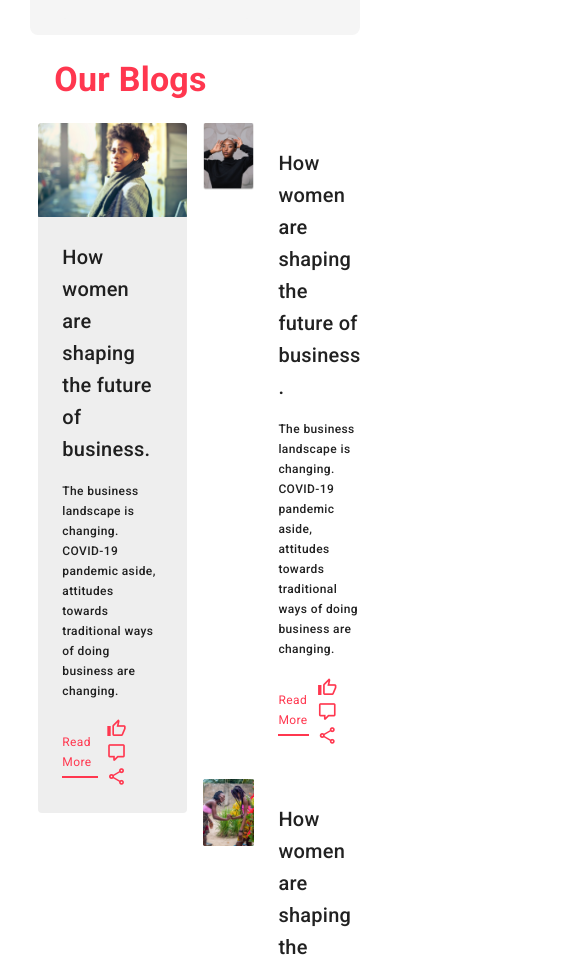
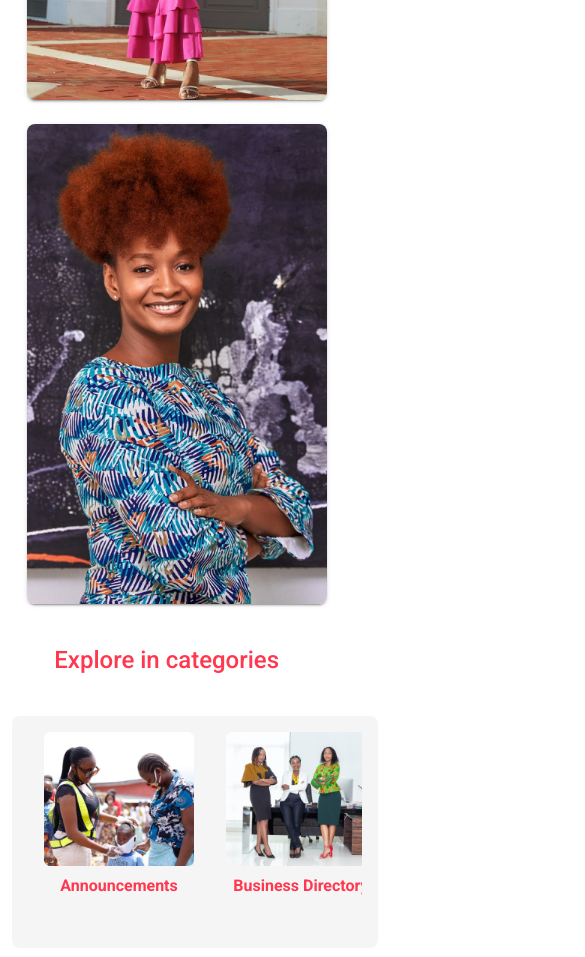
Before and after one commit to trevismurithi/wcw-frontend, a Nuxt app: page /blog in a window 390 px wide. Shown: the part 1040-1997 px from the top of the page, 585 px wide, since content can reach past the window. Built offline with nearby package versions, Linux system fonts and the light colour scheme.

Commit message:
blog page phone settings

```diff
--- a/components/blog/BlogCard.vue
+++ b/components/blog/BlogCard.vue
@@ -1,6 +1,13 @@
 <template>
-  <v-card class="d-flex flex-row mb-2" elevation="0">
-    <div style="width:35%">
+  <v-card
+    class="mb-2"
+    :class="{
+      'd-flex flex-row':largeDevice,
+      '':smallDevice
+    }"
+    elevation="0"
+  >
+    <div :style="largeDevice?'width:35%':'width:100%'">
       <v-img :src="'/images/blog/'+image" />
     </div>
     <div class="pa-6 d-flex flex-column justify-space-between" style="width:90%">
@@ -25,6 +32,14 @@ export default {
       type: String,
       default: 'blog-2.png'
     }
+  },
+  computed: {
+    smallDevice () {
+      return this.$vuetify.breakpoint.smAndDown
+    },
+    largeDevice () {
+      return this.$vuetify.breakpoint.mdAndUp
+    }
   }
 }
 </script>
--- a/components/blog/BlogContainer.vue
+++ b/components/blog/BlogContainer.vue
@@ -1,7 +1,7 @@
 <template>
   <v-hover>
     <template #default="{ hover }">
-      <v-card class="mx-auto rounded-lg" width="344">
+      <v-card class="mx-auto rounded-lg my-6" :width="largeDevice?'350px':'300px'">
         <v-img :src="'/images/blog/' + image" />
         <v-fade-transition>
           <v-overlay
@@ -39,6 +39,14 @@ export default {
       type: String,
       default: 'image.png'
     }
+  },
+  computed: {
+    smallDevice () {
+      return this.$vuetify.breakpoint.smAndDown
+    },
+    largeDevice () {
+      return this.$vuetify.breakpoint.mdAndUp
+    }
   }
 }
 </script>
--- a/components/blog/SliderGroup.vue
+++ b/components/blog/SliderGroup.vue
@@ -2,7 +2,7 @@
   <v-sheet
     class="mx-auto grey lighten-4 rounded-lg"
     elevation="0"
-    width="90%"
+    :width="largeDevice?'90%':'100%'"
   >
     <v-slide-group
       v-model="model"
@@ -45,6 +45,14 @@ export default {
     return {
       model: null
     }
+  },
+  computed: {
+    smallDevice () {
+      return this.$vuetify.breakpoint.smAndDown
+    },
+    largeDevice () {
+      return this.$vuetify.breakpoint.mdAndUp
+    }
   }
 }
 </script>
--- a/pages/blog.vue
+++ b/pages/blog.vue
@@ -5,14 +5,26 @@
         Featured Readings
       </p>
     </div>
-    <div class="my-6 mx-auto d-flex" style="width:90%">
+    <div
+      :class="{
+        'my-6 mx-auto d-flex':largeDevice
+      }"
+      style="width:90%"
+    >
       <blog-container />
       <blog-container image="image-2.png" />
       <blog-container image="image-3.png" />
     </div>
     <!-- explore in categories -->
     <div class="my-10 mx-auto" style="width:90%">
-      <p class="text-h4 ml-6 font-weight-medium my-4" style="color:#FF374F;">
+      <p
+        class="ml-6 font-weight-medium my-4"
+        :class="{
+          'text-h4':largeDevice,
+          'text-h5':smallDevice
+        }"
+        style="color:#FF374F;"
+      >
         Explore in categories
       </p>
     </div>
@@ -20,28 +32,52 @@
     <slider-group :category="categories" />
     <!-- our blog section -->
     <div class="my-6 mx-auto" style="width:90%">
-      <p class="text-h4 ml-6 font-weight-bold my-4" style="color:#FF374F;">
+      <p
+        class="font-weight-bold my-4"
+        :class="{
+          'text-h4 ml-6':largeDevice,
+          'text-h5':smallDevice
+        }"
+        style="color:#FF374F;"
+      >
         Our Blogs
       </p>
     </div>
     <!-- part B of the blog section -->
-    <div class="mx-auto d-flex flex-row" style="width:90%">
-      <div class="mx-2" style="width:45%">
+    <div
+      class="mx-auto"
+      :class="{
+        'd-flex flex-row':largeDevice,
+        '':smallDevice
+      }"
+      :style="largeDevice?'width:90%':'width:100%'"
+    >
+      <div class="mx-2" :style="largeDevice?'width:45%':'width:100%'">
         <main-card />
       </div>
-      <div class="mx-2" style="width:45%">
+      <div class="mx-2" :style="largeDevice?'width:45%':'width:100%'">
         <blog-card />
         <blog-card image="blog-3.png" />
       </div>
     </div>
     <!-- other blogs for the page -->
     <div class="mx-auto my-10" style="width:90%">
-      <div class="my-6  d-flex">
+      <div
+        class="my-6"
+        :class="{
+          'd-flex':largeDevice
+        }"
+      >
         <blog-container image="other.png" />
         <blog-container image="other-2.png" />
         <blog-container image="other-3.png" />
       </div>
-      <div class="my-6 mx-auto d-flex">
+      <div
+        class="my-6 mx-auto"
+        :class="{
+          'd-flex':largeDevice
+        }"
+      >
         <blog-container image="other-4.png" />
         <blog-container image="other-5.png" />
         <blog-container image="other-6.png" />
@@ -104,6 +140,14 @@ export default {
         }
       ]
     }
+  },
+  computed: {
+    smallDevice () {
+      return this.$vuetify.breakpoint.smAndDown
+    },
+    largeDevice () {
+      return this.$vuetify.breakpoint.mdAndUp
+    }
   }
 }
 </script>
```
